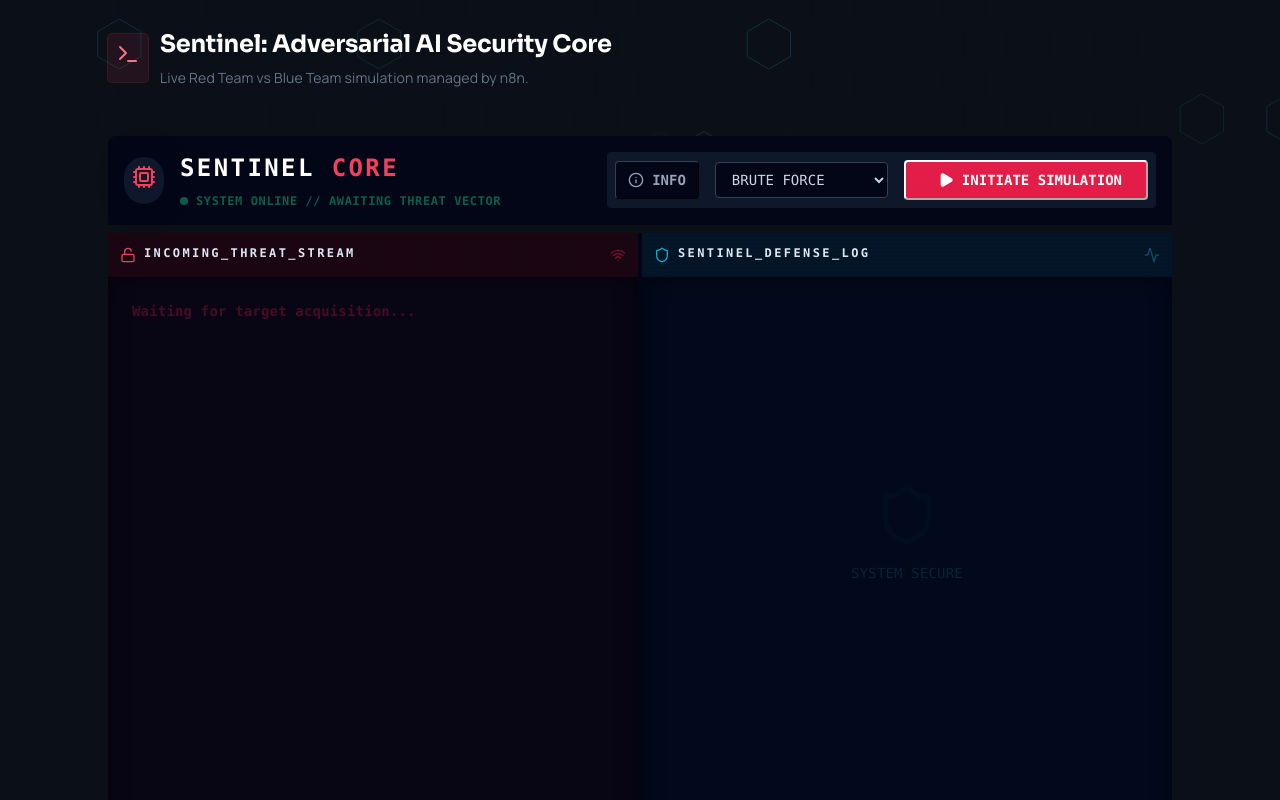
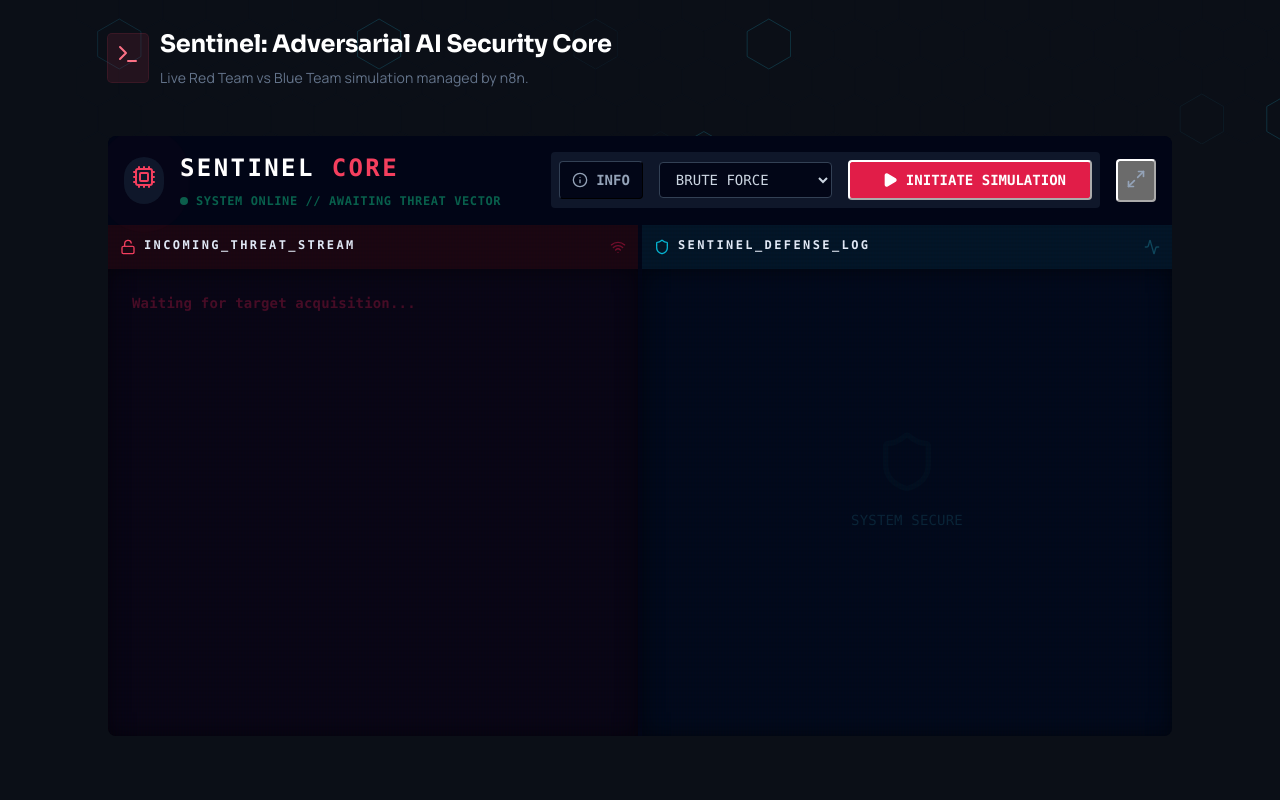
Before and after one commit to Ferm1nn/Portafolio, a React (Vite) app: page /projects in a window 1280 px wide. Shown: the part 740-1540 px from the top of the page. Built offline with nearby package versions, Linux system fonts and the light colour scheme.

Commit message:
feat(sentinel): implement Focus Mode with GSAP Flip & React Portal

```diff
--- a/src/components/labs/AutomationShowcase.tsx
+++ b/src/components/labs/AutomationShowcase.tsx
@@ -1,8 +1,12 @@
-import { useState, useRef } from 'react';
-import { Shield, Play, Activity, Unlock, Cpu, Wifi, Info, ShieldCheck, ShieldAlert } from 'lucide-react';
+import { useState, useRef, useEffect, useLayoutEffect } from 'react';
+import { createPortal } from 'react-dom';
+import { Shield, Play, Activity, Unlock, Cpu, Wifi, Info, ShieldCheck, ShieldAlert, Maximize2, Minimize2 } from 'lucide-react';
 import gsap from 'gsap';
 import { useGSAP } from '@gsap/react';
+import { Flip } from 'gsap/all';
 import SentinelContextCard from './SentinelContextCard';
+
+gsap.registerPlugin(Flip);
 
 interface AnalysisResult {
     threat_detected: boolean;
@@ -21,6 +25,7 @@
 const AutomationShowcase = () => {
     // Refs for DOM manipulation (No re-renders)
     const containerRef = useRef<HTMLDivElement>(null);
+    const layoutRef = useRef<HTMLDivElement>(null); // Inner container for Flip
     const leftPanelRef = useRef<HTMLDivElement>(null);
     const rightPanelRef = useRef<HTMLDivElement>(null);
     const controlsRef = useRef<HTMLDivElement>(null);
@@ -34,6 +39,7 @@
     const [showInfo, setShowInfo] = useState(false);
     const [data, setData] = useState<SentinelResponse | null>(null);
     const [error, setError] = useState<string | null>(null);
+    const [isFullScreen, setIsFullScreen] = useState(false);
 
     // Status State (for the header badge)
     const [status, setStatus] = useState<'IDLE' | 'ATTACK' | 'SECURE'>('IDLE');
@@ -61,6 +67,46 @@
         );
 
     }, { scope: containerRef });
+
+    // State for Flip Transition - must persist across renders/portals
+    const flipState = useRef<Flip.FlipState>(null);
+
+    useLayoutEffect(() => {
+        if (!flipState.current || !layoutRef.current) return;
+
+        Flip.from(flipState.current, {
+            duration: 0.6,
+            ease: "power2.inOut",
+            absolute: true,
+            zIndex: 100, // Ensure high z-index during transition
+            onComplete: () => {
+                // Ensure scroll position is correct after resize
+                if (logsContainerRef.current) {
+                    logsContainerRef.current.scrollTop = logsContainerRef.current.scrollHeight;
+                }
+            }
+        });
+
+        flipState.current = null; // Reset
+    }, [isFullScreen]);
+
+    // Handle Full Screen Transition (FLIP)
+    const toggleFullScreen = () => {
+        if (layoutRef.current) {
+            // Capture state BEFORE state change/portal move
+            flipState.current = Flip.getState(layoutRef.current);
+            setIsFullScreen(!isFullScreen);
+        }
+    };
+
+    // Exit on ESC
+    useEffect(() => {
+        const handleEsc = (e: KeyboardEvent) => {
+            if (e.key === 'Escape' && isFullScreen) toggleFullScreen();
+        };
+        window.addEventListener('keydown', handleEsc);
+        return () => window.removeEventListener('keydown', handleEsc);
+    }, [isFullScreen]);
 
     // The Cinematic Animation Sequence
     useGSAP(() => {
@@ -126,6 +172,9 @@
 
 
     const initiateSimulation = async () => {
+        // Auto-trigger Focus Mode if not already
+        if (!isFullScreen) toggleFullScreen();
+
         setLoading(true);
         setError(null);
         setData(null);
@@ -167,11 +216,10 @@
         }
     };
 
-    return (
-        <div className="w-full max-w-7xl mx-auto my-12 invisible" ref={containerRef}>
-
+    const mainContent = (
+        <>
             {showInfo && (
-                <div className="fixed inset-0 z-50 flex items-center justify-center bg-slate-950/80 backdrop-blur-sm p-4">
+                <div className="fixed inset-0 z-[110] flex items-center justify-center bg-slate-950/80 backdrop-blur-sm p-4">
                     <div className="absolute inset-0" onClick={() => setShowInfo(false)}></div>
                     <div className="relative z-10 w-full max-w-3xl animate-in fade-in zoom-in-95 duration-200">
                         <SentinelContextCard onClose={() => setShowInfo(false)} />
@@ -179,8 +227,18 @@
                 </div>
             )}
 
+            {/* FLIP Container: Toggles between embedded and fixed */}
+            <div
+                ref={layoutRef}
+                className={`flex flex-col border border-slate-800 overflow-hidden transition-all duration-500
+                    ${isFullScreen ? 'fixed inset-0 z-[100] rounded-none border-0 bg-slate-950/95 backdrop-blur-xl' : 'relative rounded-lg h-[600px] bg-slate-950'}
+                `}
+            >
+                {/* Scanline Overlay */}
+                <div className="absolute inset-0 pointer-events-none z-20 bg-[linear-gradient(rgba(18,16,16,0)_50%,rgba(0,0,0,0.25)_50%),linear-gradient(90deg,rgba(255,0,0,0.06),rgba(0,255,0,0.02),rgba(0,0,255,0.06))] bg-[length:100%_4px,3px_100%] opacity-20"></div>
+
                 {/* Controls Bar */}
-            <div ref={controlsRef} className="flex flex-col md:flex-row items-center justify-between mb-2 bg-slate-950/90 p-4 border-b border-rose-500/20 backdrop-blur-md sticky top-0 z-10 rounded-t-lg">
+                <div ref={controlsRef} className="flex flex-col md:flex-row items-center justify-between bg-slate-950/90 p-4 border-b border-rose-500/20 backdrop-blur-md sticky top-0 z-30 shrink-0">
                     <div className="flex items-center space-x-4 mb-4 md:mb-0">
                         <div className="relative">
                             <div className="absolute -inset-1 rounded-full bg-rose-500/20 animate-ping"></div>
@@ -213,6 +271,7 @@
                         </div>
                     </div>
 
+                    <div className="flex items-center space-x-4">
                         <div className="flex items-center space-x-4 bg-slate-900 p-2 rounded border border-slate-800">
                             <button
                                 onClick={() => setShowInfo(!showInfo)}
@@ -251,17 +310,24 @@
                                 )}
                             </button>
                         </div>
+
+                        {/* Full Screen Toggle Button */}
+                        <button
+                            onClick={toggleFullScreen}
+                            className="p-2 text-slate-400 hover:text-white hover:bg-slate-800 rounded transition-colors"
+                            title={isFullScreen ? "Minimize (Esc)" : "Maximize"}
+                        >
+                            {isFullScreen ? <Minimize2 className="w-5 h-5" /> : <Maximize2 className="w-5 h-5" />}
+                        </button>
+                    </div>
                 </div>
 
-            {/* Operations Console */}
-            <div className="grid grid-cols-1 md:grid-cols-2 gap-1 h-[600px] bg-slate-950 border border-slate-800 relative overflow-hidden">
-
-                {/* Scanline Overlay */}
-                <div className="absolute inset-0 pointer-events-none z-20 bg-[linear-gradient(rgba(18,16,16,0)_50%,rgba(0,0,0,0.25)_50%),linear-gradient(90deg,rgba(255,0,0,0.06),rgba(0,255,0,0.02),rgba(0,0,255,0.06))] bg-[length:100%_4px,3px_100%] opacity-20"></div>
+                {/* Main Content Area (Split Grid) */}
+                <div className="grid grid-cols-1 md:grid-cols-2 gap-1 flex-grow overflow-hidden relative">
 
                     {/* Left Panel: Red Team */}
-                <div ref={leftPanelRef} className="relative flex flex-col border-r border-rose-900/30 bg-red-950/10">
-                    <div className="flex items-center justify-between p-3 bg-red-950/30 border-b border-rose-900/30">
+                    <div ref={leftPanelRef} className={`relative flex flex-col border-r border-rose-900/30 bg-red-950/10 transition-all duration-500`}>
+                        <div className="flex items-center justify-between p-3 bg-red-950/30 border-b border-rose-900/30 shrink-0">
                             <div className="flex items-center space-x-2 text-rose-500">
                                 <Unlock className="w-4 h-4" />
                                 <h3 className="font-mono text-xs font-bold tracking-[0.2em] glitch-text">INCOMING_THREAT_STREAM</h3>
@@ -269,7 +335,14 @@
                             <Wifi className="w-4 h-4 text-rose-800 animate-pulse" />
                         </div>
 
-                    <div className="flex-grow p-6 font-mono text-xs md:text-sm text-rose-500/90 leading-relaxed overflow-y-auto custom-scrollbar font-bold shadow-[inset_0_0_20px_rgba(0,0,0,0.5)]" ref={logsContainerRef}>
+                        {/* Logs Container */}
+                        <div
+                            ref={logsContainerRef}
+                            className={`
+                                flex-grow p-6 font-mono text-rose-500/90 leading-relaxed overflow-y-auto custom-scrollbar font-bold shadow-[inset_0_0_20px_rgba(0,0,0,0.5)]
+                                ${isFullScreen ? 'text-lg' : 'text-xs md:text-sm'}
+                            `}
+                        >
                             {error ? (
                                 <div className="flex items-center space-x-2 text-rose-500 animate-pulse">
                                     <ShieldAlert className="w-5 h-5" />
@@ -282,7 +355,13 @@
                                 data?.raw_logs.map((log, i) => (
                                     <div key={i} className="break-all border-l-2 border-rose-900 pl-2 opacity-0 transform -translate-x-2 mb-1">
                                         <span className="text-rose-700 mr-2">{'>'}</span>
-                                    {log}
+                                        {/* Regex to dim timestamp if present (YYYY-MM-DD...) */}
+                                        {log.match(/^\d{4}-\d{2}-\d{2}/) ? (
+                                            <>
+                                                <span className="text-rose-900/50 mr-2">{log.split(' - ')[0]}</span>
+                                                {log.split(' - ').slice(1).join(' - ')}
+                                            </>
+                                        ) : log}
                                     </div>
                                 ))
                             )}
@@ -290,14 +369,15 @@
                                 <div className="flex flex-col space-y-2">
                                     <span className="animate-pulse">[!] ESTABLISHING C2 CONNECTION...</span>
                                     <span className="animate-pulse delay-75">[!] BYPASSING FIREWALL RULES...</span>
+                                    <span className="animate-pulse delay-150">[!] INJECTING PAYLOAD...</span>
                                 </div>
                             )}
                         </div>
                     </div>
 
                     {/* Right Panel: Blue Team */}
-                <div ref={rightPanelRef} className="relative flex flex-col bg-cyan-950/10">
-                    <div className="flex items-center justify-between p-3 bg-cyan-950/30 border-b border-cyan-900/30">
+                    <div ref={rightPanelRef} className="relative flex flex-col bg-cyan-950/10 transition-all duration-500">
+                        <div className="flex items-center justify-between p-3 bg-cyan-950/30 border-b border-cyan-900/30 shrink-0">
                             <div className="flex items-center space-x-2 text-cyan-500">
                                 <Shield className="w-4 h-4" />
                                 <h3 className="font-mono text-xs font-bold tracking-[0.2em]">SENTINEL_DEFENSE_LOG</h3>
@@ -305,7 +385,12 @@
                             <Activity className="w-4 h-4 text-cyan-800 animate-pulse" />
                         </div>
 
-                    <div className="flex-grow p-6 font-mono text-xs md:text-sm text-cyan-400/90 leading-relaxed overflow-y-auto custom-scrollbar shadow-[inset_0_0_20px_rgba(0,0,0,0.5)] flex flex-col justify-center">
+                        <div
+                            className={`
+                                flex-grow p-6 font-mono text-cyan-400/90 leading-relaxed overflow-y-auto custom-scrollbar shadow-[inset_0_0_20px_rgba(0,0,0,0.5)] flex flex-col justify-center
+                                ${isFullScreen ? 'text-base' : 'text-xs md:text-sm'}
+                            `}
+                        >
                             {/* Content Wrapper for GSAP Reveal */}
                             <div ref={rightPanelContentRef} className="opacity-0 space-y-6">
                                 {data && (
@@ -317,7 +402,7 @@
                                                     <span ref={confidenceRef}>0</span>%
                                                 </span>
                                             </div>
-                                        {/* Progress Bar (Visual only, animates via CSS width or separate GSAP) */}
+                                            {/* Progress Bar */}
                                             <div className="w-full bg-cyan-900/30 h-1.5 rounded-full overflow-hidden">
                                                 <div className="h-full bg-cyan-500 w-full animate-[progress_1.5s_ease-out]"></div>
                                             </div>
@@ -376,6 +461,13 @@
                     </div>
                 </div>
             </div>
+        </>
+    );
+
+    return (
+        <div ref={containerRef} className="w-full max-w-7xl mx-auto my-12 invisible">
+            {isFullScreen ? createPortal(mainContent, document.body) : mainContent}
+        </div>
     );
 };
 
```
Lines whose indentation alone changed are shown as unchanged.
